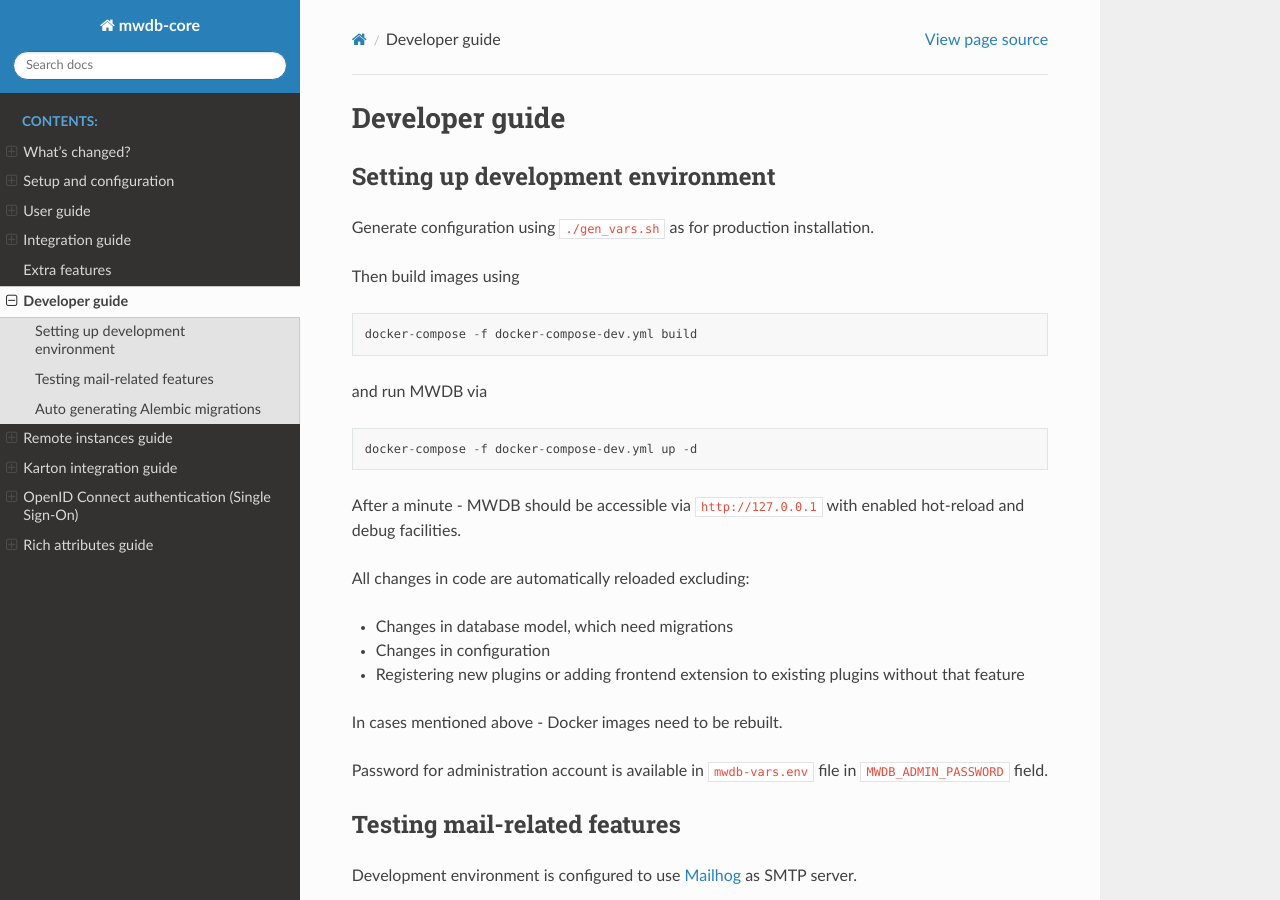
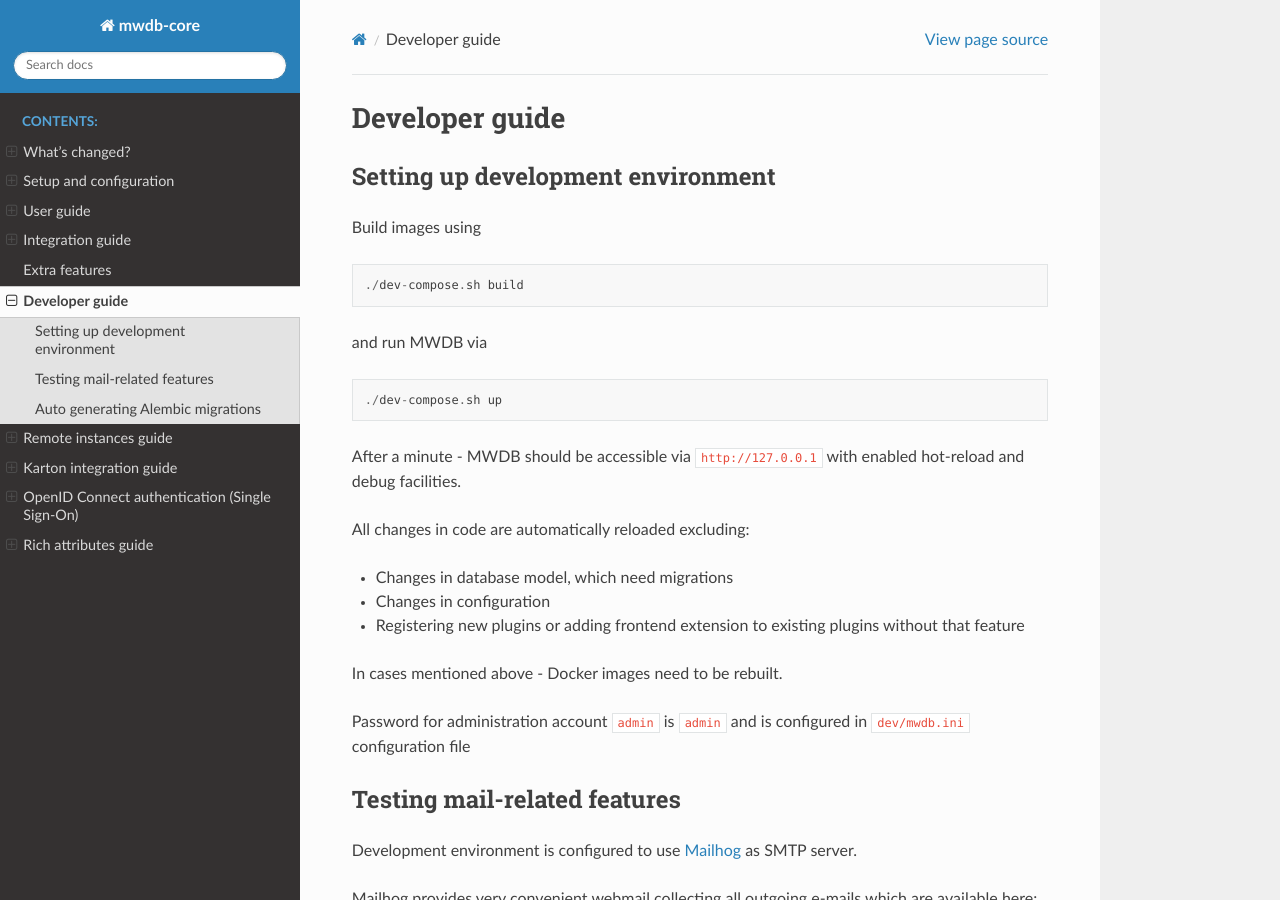
Before and after one commit to CERT-Polska/mwdb-core, a Sphinx documentation site: the page built from docs/developer-guide.rst, in a window 1280 px wide and 900 px high. Built offline with Sphinx 7.4.7 and the Read the Docs theme 2.0.0, drawn with Linux system fonts in a browser that asks for light colours.

Commit message:
Use dev-compose for e2e tests

```diff
--- a/docs/developer-guide.rst
+++ b/docs/developer-guide.rst
@@ -4,19 +4,17 @@ Developer guide
 Setting up development environment
 ----------------------------------
 
-Generate configuration using ``./gen_vars.sh`` as for production installation.
-
-Then build images using
+Build images using
 
 .. code-block::
 
-    docker-compose -f docker-compose-dev.yml build
+    ./dev-compose.sh build
 
 and run MWDB via
 
 .. code-block::
 
-    docker-compose -f docker-compose-dev.yml up -d
+    ./dev-compose.sh up
 
 After a minute - MWDB should be accessible via ``http://127.0.0.1`` with enabled hot-reload and debug facilities.
 
@@ -29,7 +27,7 @@ All changes in code are automatically reloaded excluding:
 
 In cases mentioned above - Docker images need to be rebuilt.
 
-Password for administration account is available in ``mwdb-vars.env`` file in ``MWDB_ADMIN_PASSWORD`` field.
+Password for administration account ``admin`` is ``admin`` and is configured in ``dev/mwdb.ini`` configuration file
 
 Testing mail-related features
 -----------------------------
```
Also changed, not shown: 3 other files.
